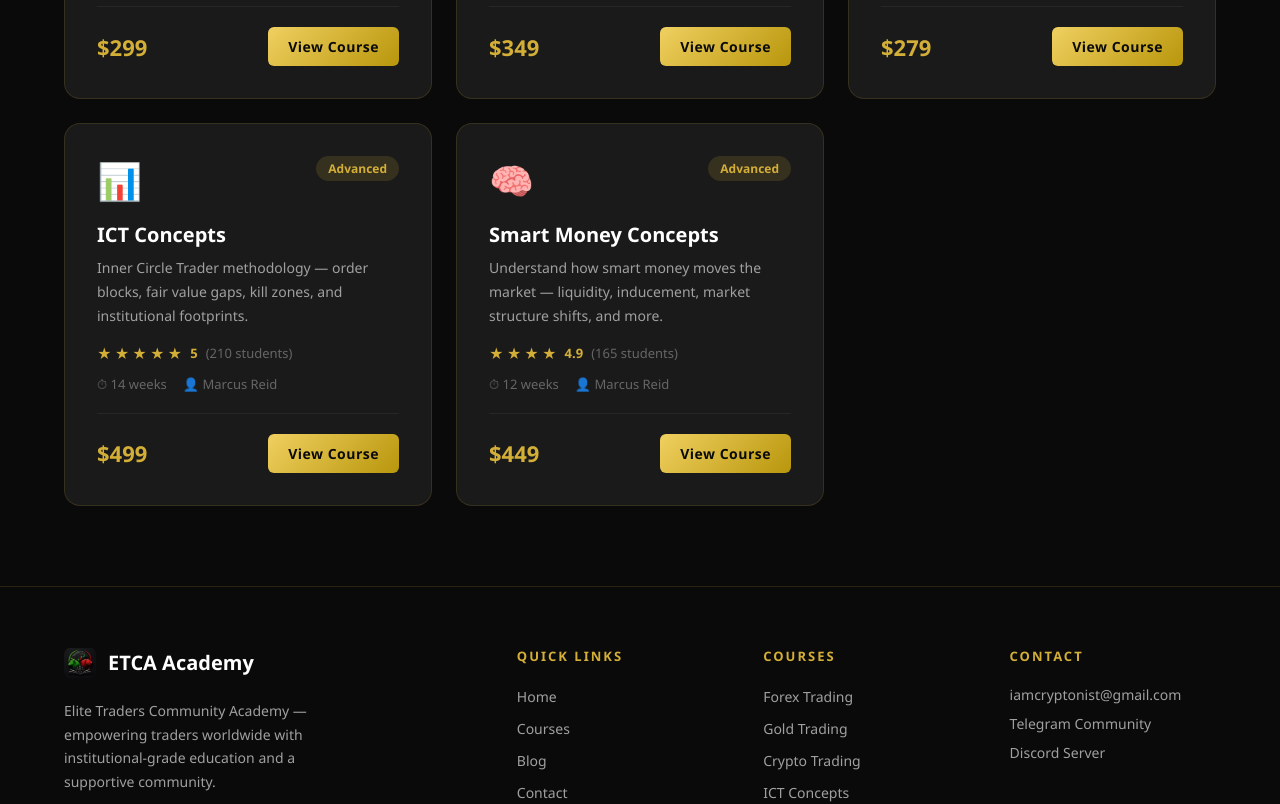
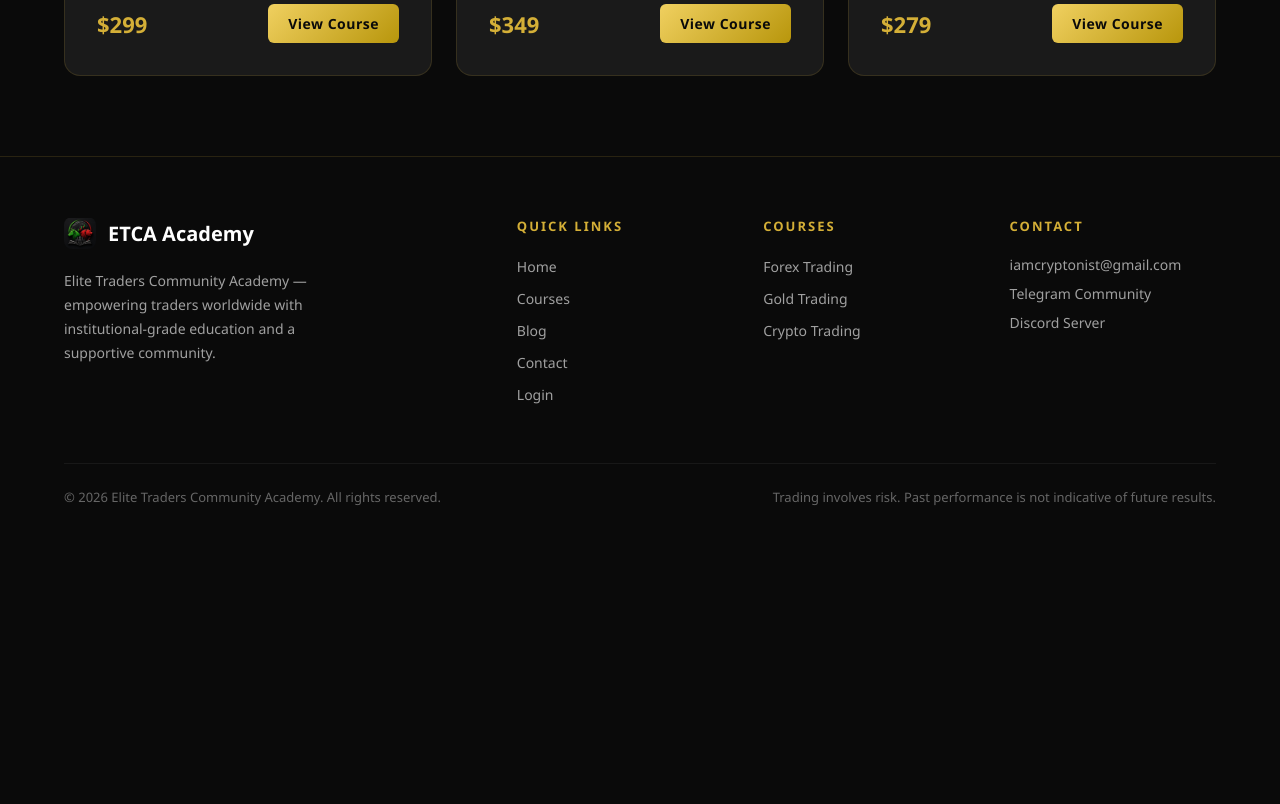
Before and after one commit to amanofficial2020-maker/etca-academy, a React (Vite) app: page /courses in a window 1280 px wide. Shown: the part 700-1504 px from the top of the page. After the commit the page ends 1238 px from the top, so only its background shows below. Built offline with nearby package versions, Linux system fonts and the light colour scheme.

Commit message:
Remove ICT and SMC content and improve SEO

```diff
--- a/src/components/home/AboutSection.jsx
+++ b/src/components/home/AboutSection.jsx
@@ -23,8 +23,7 @@
             </p>
             <p style={{ color: '#a0a0a0', lineHeight: 1.7, fontSize: '16px', marginBottom: '32px' }}>
               With over 7 years of real-market experience, our mentors teach proven
-              strategies across Forex, Gold, and Crypto — including ICT and Smart Money
-              Concepts used by institutional traders worldwide.
+              trading education across Forex, Gold, and Crypto markets.
             </p>
             <Link to="/register" className="etca-btn-primary">Start Your Journey</Link>
           </div>
--- a/src/components/home/HeroSection.jsx
+++ b/src/components/home/HeroSection.jsx
@@ -56,7 +56,7 @@
           </h1>
 
           <p style={{ fontSize: 'clamp(16px, 2.5vw, 20px)', color: '#a0a0a0', lineHeight: 1.7, marginBottom: '40px', maxWidth: '620px' }}>
-            Learn Forex, Gold, Crypto, ICT and Smart Money Concepts from Basic to Advanced.
+            Learn Forex, Gold, and Crypto trading with expert-led education from beginner to advanced.
           </p>
 
           <div style={{ display: 'flex', gap: '16px', flexWrap: 'wrap' }}>
@@ -65,7 +65,7 @@
           </div>
 
           <div style={{ display: 'flex', gap: '32px', marginTop: '56px', flexWrap: 'wrap' }}>
-            {['Forex', 'Gold', 'Crypto', 'ICT', 'SMC'].map((tag) => (
+            {['Forex', 'Gold', 'Crypto'].map((tag) => (
               <span key={tag} style={{ color: '#666666', fontSize: '13px', fontWeight: 600, letterSpacing: '2px', textTransform: 'uppercase' }}>
                 {tag}
               </span>
--- a/src/components/home/TestimonialsSection.jsx
+++ b/src/components/home/TestimonialsSection.jsx
@@ -8,6 +8,7 @@
         <div style={{ textAlign: 'center' }}>
           <span className="etca-section-label">Success Stories</span>
           <h2 className="etca-section-title">Student Testimonials</h2>
+          <p style={{ color: '#777777', fontSize: '13px', marginTop: '12px' }}>Sample testimonials for illustration; verified student feedback will replace these examples.</p>
           <p className="etca-section-sub" style={{ margin: '0 auto' }}>
             Hear from traders who transformed their results with ETCA.
           </p>
--- a/src/context/AuthContext-backup.jsx
+++ b/src/context/AuthContext-backup.jsx
@@ -25,7 +25,7 @@
       id: '1',
       name: email.split('@')[0].replace(/[._]/g, ' ').replace(/\b\w/g, (c) => c.toUpperCase()),
       email,
-      enrolledCourses: ['forex-trading', 'ict-concepts'],
+      enrolledCourses: ['forex-trading'],
       completedLessons: ['l1', 'l2'],
       joinDate: '2026-01-15',
     }
--- a/src/data/blog.js
+++ b/src/data/blog.js
@@ -1,18 +1,16 @@
 export const BLOG_POSTS = [
   {
     id: 'understanding-market-structure',
-    title: 'Understanding Market Structure: The Foundation of Smart Money Trading',
+    title: 'Market Structure Basics: Trends, Ranges, and Key Levels',
     excerpt:
-      'Learn how institutional traders use break of structure and change of character to identify high-probability setups.',
-    category: 'Smart Money',
+      'Learn to recognize trends, ranges, support, resistance, and context across multiple chart timeframes.',
+    category: 'Market Analysis',
     author: 'ETCA Team',
     date: '2026-05-15',
     readTime: '8 min read',
-    content: `Market structure is the backbone of every institutional trading strategy. Before you can identify order blocks or fair value gaps, you must understand how price creates higher highs, higher lows, and when that pattern breaks.
+    content: `Market structure describes how prices move through trends, ranges, and turning points. Learning to identify higher highs and higher lows, or lower highs and lower lows, can help traders describe the current direction of a market.
 
-At ETCA, we teach students to read market structure across all timeframes — from the daily chart down to the 15-minute execution timeframe. This multi-timeframe approach ensures you're always trading in alignment with the bigger picture.
-
-The key concepts include Break of Structure (BOS), Change of Character (CHoCH), and identifying premium vs discount zones. Master these, and your win rate will transform.`,
+Support and resistance are useful reference levels for organizing chart analysis. Comparing price action across higher and lower timeframes can add context, while risk management remains essential for every trading plan.`,
   },
   {
     id: 'gold-trading-session-guide',
@@ -23,29 +21,11 @@
     author: 'Marcus Reid',
     date: '2026-04-28',
     readTime: '6 min read',
-    content: `Gold (XAU/USD) is one of the most traded instruments at ETCA, and for good reason. Its correlation with the US Dollar, geopolitical events, and institutional order flow makes it a prime asset for smart money strategies.
+    content: `Gold (XAU/USD) is one of the most traded instruments at ETCA, and for good reason. Its correlation with the US Dollar, geopolitical events, and institutional order flow makes it a popular asset for technical and macro analysis.
 
 The London open (8:00 AM GMT) and New York overlap (1:00 PM – 4:00 PM GMT) are the two highest-probability windows for gold trades. During these sessions, liquidity sweeps and reversal setups appear with remarkable consistency.
 
 In this guide, we break down how to identify the daily bias, mark key liquidity levels, and execute with precision during these golden hours.`,
-  },
-  {
-    id: 'ict-kill-zones-explained',
-    title: 'ICT Kill Zones Explained: When Institutions Move the Market',
-    excerpt:
-      'A deep dive into the London Kill Zone, New York Kill Zone, and Asian session — and how to trade each one.',
-    category: 'ICT Concepts',
-    author: 'ETCA Team',
-    date: '2026-04-10',
-    readTime: '10 min read',
-    content: `Inner Circle Trader (ICT) methodology revolutionized how retail traders understand institutional timing. Kill zones are specific time windows when smart money is most active — and when the best setups form.
-
-The three primary kill zones are:
-- Asian Range (8:00 PM – 12:00 AM EST): Range formation
-- London Kill Zone (2:00 AM – 5:00 AM EST): Liquidity raids and reversals
-- New York Kill Zone (7:00 AM – 10:00 AM EST): Highest volatility and trend continuation
-
-ETCA students learn to combine kill zone timing with order block entries for surgical precision in their trades.`,
   },
   {
     id: 'risk-management-rules',
--- a/src/data/courses.js
+++ b/src/data/courses.js
@@ -204,91 +204,7 @@
       },
     ],
   },
-  {
-    slug: 'ict-concepts',
-    title: 'ICT Concepts',
-    icon: '📊',
-    level: 'Advanced',
-    duration: '14 weeks',
-    students: 210,
-    rating: 5.0,
-    price: '$499',
-    description:
-      'Inner Circle Trader methodology — order blocks, fair value gaps, kill zones, and institutional footprints.',
-    topics: ['Order Blocks', 'Fair Value Gaps', 'Kill Zones'],
-    instructor: 'Marcus Reid',
-    modules: [
-      {
-        id: 'm1',
-        title: 'ICT Core Concepts',
-        lessons: [
-          {
-            id: 'l1',
-            title: 'Introduction to ICT Methodology',
-            duration: '28:00',
-            videoUrl: 'https://www.youtube.com/embed/VIDEO_ID',
-            pdfTitle: 'ICT Methodology Overview',
-            pdfContent: `Chapter 1: ICT Methodology
 
-Inner Circle Trader (ICT) concepts reveal how institutional traders manipulate price to accumulate, distribute, and hunt liquidity.
-
-Core concepts: Order Blocks, Fair Value Gaps (FVG), Optimal Trade Entry (OTE), Kill Zones, Liquidity Pools, Market Structure.`,
-          },
-          {
-            id: 'l2',
-            title: 'Order Blocks Deep Dive',
-            duration: '32:15',
-            videoUrl: 'https://www.youtube.com/embed/VIDEO_ID',
-            pdfTitle: 'Order Blocks Workbook',
-            pdfContent: `Chapter 2: Order Blocks
-
-An order block is the last opposing candle before a strong impulsive move. It represents where institutions placed their orders.
-
-Bullish OB: Last bearish candle before bullish displacement
-Bearish OB: Last bullish candle before bearish displacement
-
-Validation: Look for FVG creation, liquidity sweep, and market structure shift.`,
-          },
-        ],
-      },
-    ],
-  },
-  {
-    id: 'smart-money-concepts',
-    slug: 'smart-money-concepts',
-    title: 'Smart Money Concepts',
-    icon: '🧠',
-    level: 'Advanced',
-    duration: '12 weeks',
-    students: 165,
-    rating: 4.9,
-    price: '$449',
-    description:
-      'Understand how smart money moves the market — liquidity, inducement, market structure shifts, and more.',
-    topics: ['Liquidity Pools', 'BOS & CHoCH', 'Premium & Discount'],
-    instructor: 'Marcus Reid',
-    modules: [
-      {
-        id: 'm1',
-        title: 'SMC Foundations',
-        lessons: [
-          {
-            id: 'l1',
-            title: 'Smart Money vs Retail Mindset',
-            duration: '24:00',
-            videoUrl: 'https://www.youtube.com/embed/VIDEO_ID',
-            pdfTitle: 'SMC Introduction',
-            pdfContent: `Chapter 1: Smart Money Concepts
-
-Smart Money Concepts (SMC) teach you to think like institutional traders — identifying where liquidity rests and how price is engineered to collect it.
-
-Retail traders buy breakouts. Smart money sells into them.
-Retail traders panic at lows. Smart money accumulates there.`,
-          },
-        ],
-      },
-    ],
-  },
 ]
 
 export function getCourseBySlug(slug) {
--- a/src/pages/BlogPage.jsx
+++ b/src/pages/BlogPage.jsx
@@ -8,7 +8,7 @@
         <div className="etca-container">
           <span className="etca-section-label">Insights & Education</span>
           <h1>Trading Blog</h1>
-          <p>Expert articles on Forex, Gold, Crypto, ICT, Smart Money Concepts, and trading psychology.</p>
+          <p>Articles on Forex, Gold, Crypto, market analysis, and trading psychology.</p>
         </div>
       </div>
 
--- a/src/pages/CoursesPage.jsx
+++ b/src/pages/CoursesPage.jsx
@@ -9,7 +9,7 @@
         <div className="etca-container">
           <span className="etca-section-label">Our Programs</span>
           <h1>Trading Courses</h1>
-          <p>Master Forex, Gold, Crypto, ICT and Smart Money Concepts with expert-led programs.</p>
+          <p>Explore expert-led trading programs in Forex, Gold, and Crypto.</p>
         </div>
       </div>
 
```
Also changed, not shown: index.html (+8 -1 lines), src/data/testimonials.js (+7 -7 lines), public/robots.txt (added), 1 other file (tests, documents, lock files or other folders).
